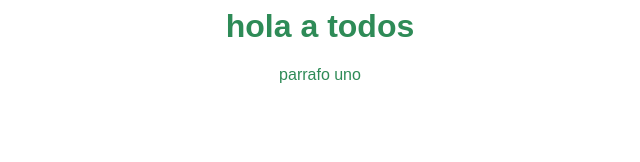
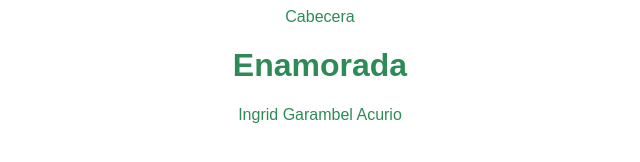
Before and after one commit to cessteel/Blog, a plain HTML site: page index.html in a window 1280 px wide. Shown: the whole page, without its empty margins (320-960 px from the left). Drawn offline with Linux system fonts and the light colour scheme.

Commit message:
Estructura inicial cabecera

```diff
--- a/index.html
+++ b/index.html
@@ -6,7 +6,17 @@
         </title>
     </head>
     <body>
-        <h1>hola a todos</h1>
-        <p>parrafo uno</p>
+        <div id="container">
+            <div id=cabecera>
+                Cabecera
+            </div>
+            <div id="post">
+                <h1>Enamorada</h1>
+                <p>Ingrid Garambel Acurio</p>
+
+            </div>
+
+        </div>
+
     </body>
 </html>
```
